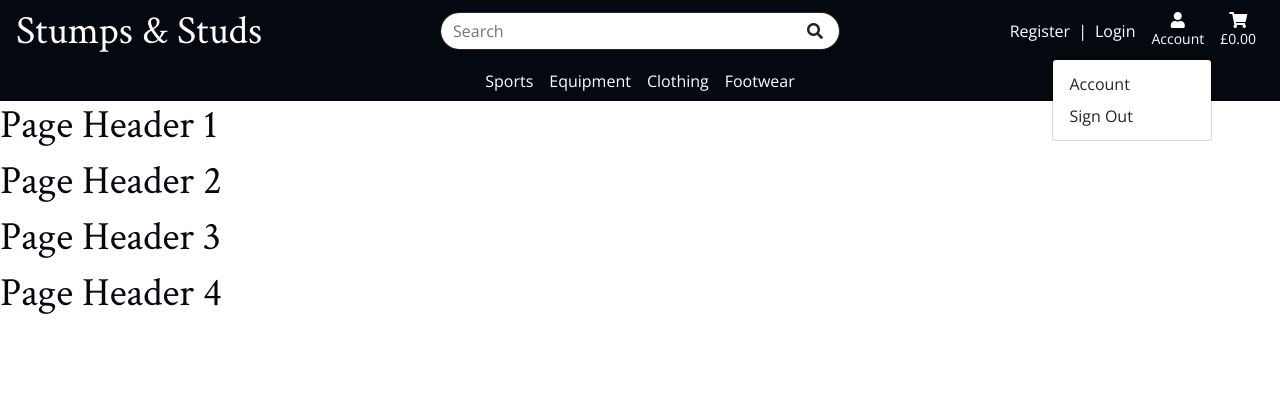
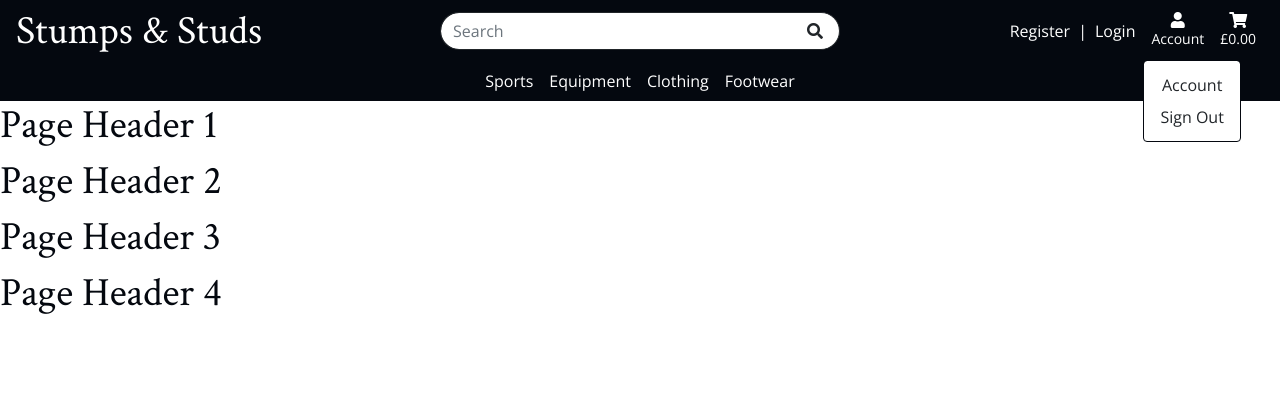
Before and after one commit to LukeGarnham/Stumps-and-Studs-MS4, a Django app: page / in a window 1280 px wide, after a click on "Account". Shown: the top 420 px of the page. Run offline with Django 3.2, Linux system fonts and the light colour scheme; some libraries are stand-ins or nearby versions.

Commit message:
Add some styling to Account dropdown.

```diff
--- a/static/css/base.css
+++ b/static/css/base.css
@@ -36,6 +36,15 @@
 
 #search-button {
     color: #fff;
+    border: none;
+}
+
+.dropdown-menu {
+    transform: translate(-50px, 56px);
+    border: 1px solid #04080F;
+    color: #04080F;
+    text-align: center;
+    min-width: auto;
 }
 
 /* Bootstrap styling */
@@ -54,6 +63,6 @@
 @media only screen and (max-width: 768px) {
     /* Adjust the top margin to account for smaller header & navbar. */
     body {
-      margin-top: 63px;
+      margin-top: 61px;
     }
   }
--- a/templates/base.html
+++ b/templates/base.html
@@ -43,6 +43,8 @@
         {% block content %}
         {% endblock %}
 
+
+
         {% block corejs %}
             <!-- Bootstrap Bundle with Popper: https://getbootstrap.com/docs/5.0/getting-started/introduction/ -->
             <script src="https://cdn.jsdelivr.net/npm/bootstrap@5.0.0-beta3/dist/js/bootstrap.bundle.min.js" integrity="sha384-JEW9xMcG8R+pH31jmWH6WWP0WintQrMb4s7ZOdauHnUtxwoG2vI5DkLtS3qm9Ekf" crossorigin="anonymous"></script>
--- a/templates/includes/header.html
+++ b/templates/includes/header.html
@@ -26,7 +26,7 @@
             </li>
             <li class="list-inline-item mx-0">
                 <div class="dropdown">
-                    <span class="text-center d-flex flex-column p-2 purple-hover" type="button" id="account-options" data-bs-toggle="dropdown" aria-expanded="false">
+                    <span class="text-center d-flex flex-column p-2 purple-hover" type="button" id="account-options" data-bs-toggle="dropdown" aria-expanded="false" data-bs-offset="0,3">
                         <i class="fas fa-user"></i>
                         <small>Account</small>
                     </span>
```
